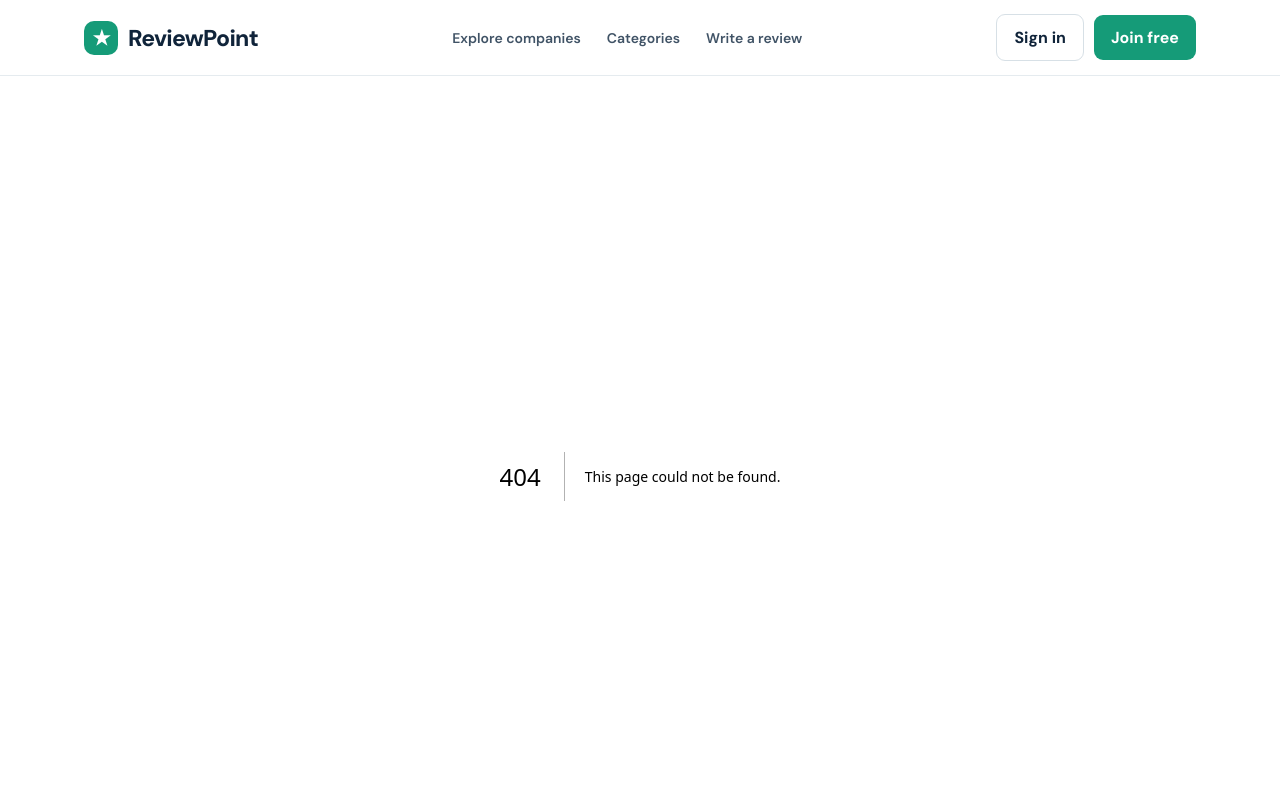
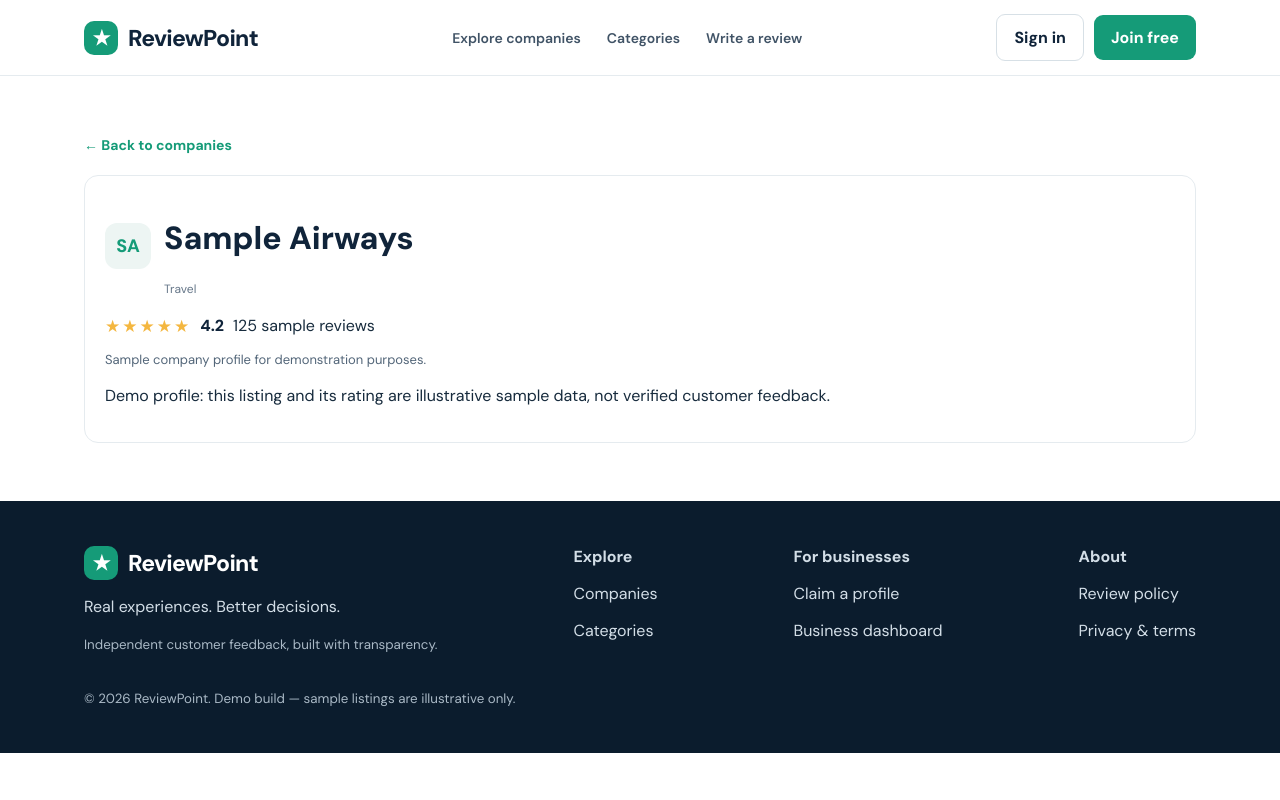
Before and after one commit to ReviewPoint-lab/reviewpoint-website, a Next.js app: page /companies/sample-air in a window 1280 px wide. Before the commit this address had no page. Shown: the top 800 px of the page. Built offline with nearby package versions, Linux system fonts and the light colour scheme.

Commit message:
Add company profile page
This component fetches and displays company details based on the provided ID, including name, category, rating, and description.

```diff
--- /dev/null
+++ b/app/companies/[id]/page.tsx
@@ -0,0 +1,47 @@
+import Link from "next/link";
+import { notFound } from "next/navigation";
+import { companies } from "@/lib/demo";
+
+type Props = {
+  params: Promise<{ id: string }>;
+};
+
+export default async function CompanyPage({ params }: Props) {
+  const { id } = await params;
+  const company = companies.find((item) => item.id === id);
+
+  if (!company) notFound();
+
+  return (
+    <main className="section">
+      <div className="wrap">
+        <Link className="link" href="/companies">
+          ← Back to companies
+        </Link>
+
+        <div className="card" style={{ marginTop: 20 }}>
+          <div className="company-top">
+            <div className="company-logo">{company.initials}</div>
+            <div>
+              <h1 className="company-name">{company.name}</h1>
+              <div className="category">{company.category}</div>
+            </div>
+          </div>
+
+          <div className="rating-row">
+            <span className="stars">★★★★★</span>
+            <span className="score">{company.rating.toFixed(1)}</span>
+            <span>{company.count} sample reviews</span>
+          </div>
+
+          <p className="card-note">{company.description}</p>
+
+          <p>
+            Demo profile: this listing and its rating are illustrative sample
+            data, not verified customer feedback.
+          </p>
+        </div>
+      </div>
+    </main>
+  );
+}
```
